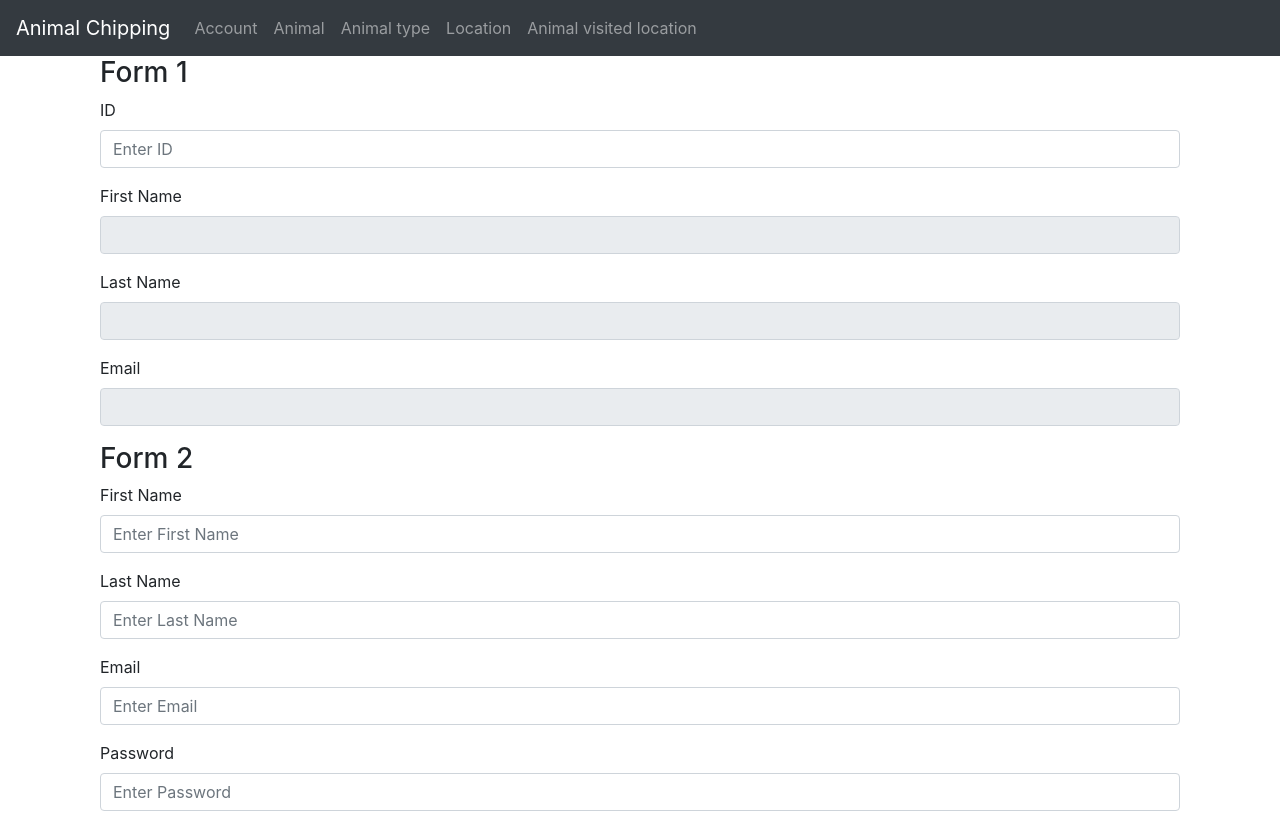
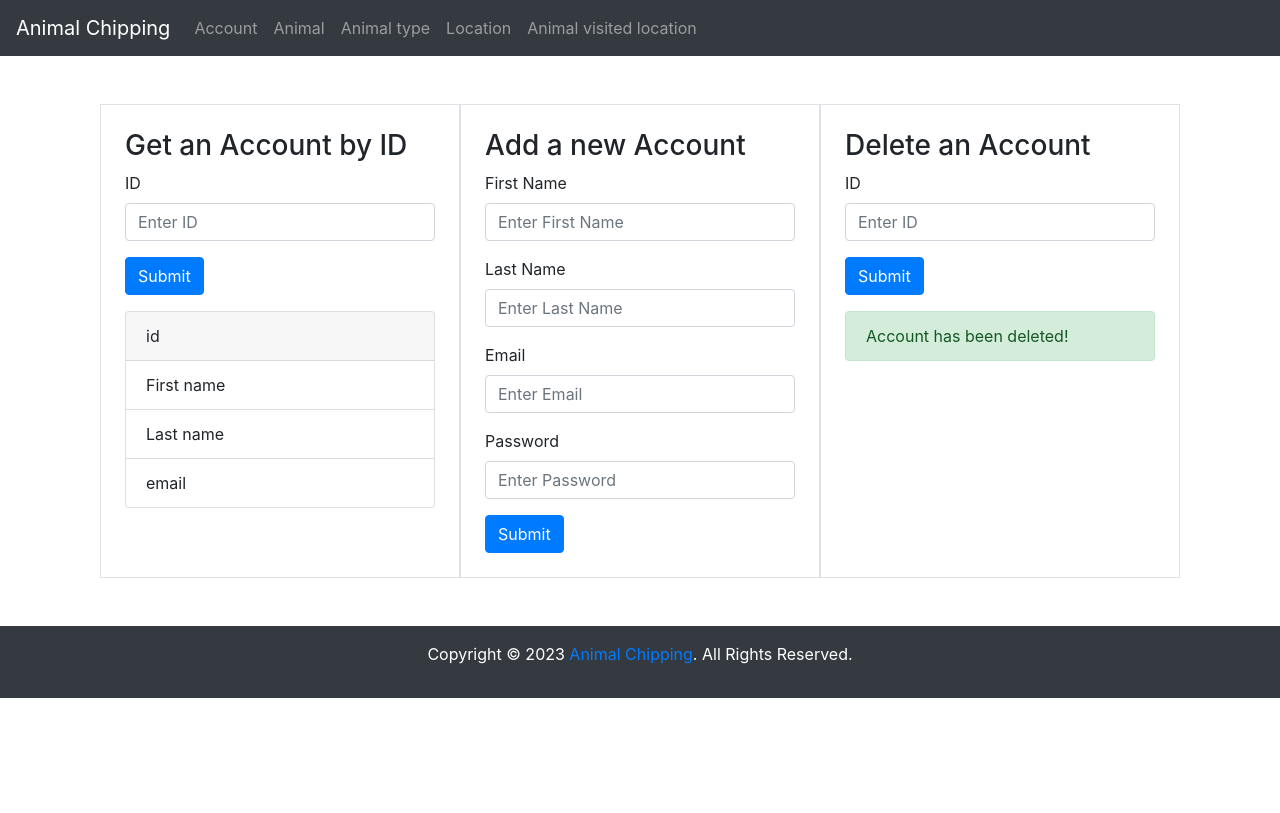
Before and after one commit to krios2146/animal-chipping-api, an Angular app in the folder animal-chipping-front/: page /account in a window 1280 px wide. Shown: the top 813 px of the page. Built offline with nearby package versions, Linux system fonts and the light colour scheme.

Commit message:
feat: add styling to the account page

```diff
--- a/animal-chipping-front/src/app/account/account.component.html
+++ b/animal-chipping-front/src/app/account/account.component.html
@@ -1,30 +1,30 @@
-<div class="container">
-    <!-- First Form -->
-    <h3>Form 1</h3>
-    <form>
+<div class="container d-flex">
+    <div class="container border p-4">
+        <h3>Get an Account by ID</h3>
+        <form class="mb-3">
             <div class="form-group">
                 <label for="id">ID</label>
                 <input type="text" class="form-control" id="id" name="id" placeholder="Enter ID">
             </div>
-        <div class="form-group">
-            <label for="firstName">First Name</label>
-            <input type="text" class="form-control" id="firstName" name="firstName" readonly>
+            <button type="submit" class="btn btn-primary">Submit</button>
+        </form>
+        <div class="card">
+            <div class="card-header">id</div>
+            <ul class="list-group list-group-flush">
+                <li class="list-group-item">First name</li>
+                <li class="list-group-item">Last name</li>
+                <li class="list-group-item">email</li>
+            </ul>
         </div>
-        <div class="form-group">
-            <label for="lastName">Last Name</label>
-            <input type="text" class="form-control" id="lastName" name="lastName" readonly>
     </div>
-        <div class="form-group">
-            <label for="email">Email</label>
-            <input type="email" class="form-control" id="email" name="email" readonly>
-        </div>
-    </form>
-    <!-- Second Form -->
-    <h3>Form 2</h3>
+
+    <div class="container border p-4">
+        <h3>Add a new Account</h3>
         <form>
             <div class="form-group">
                 <label for="firstName2">First Name</label>
-            <input type="text" class="form-control" id="firstName2" name="firstName2" placeholder="Enter First Name">
+                <input type="text" class="form-control" id="firstName2" name="firstName2"
+                    placeholder="Enter First Name">
             </div>
             <div class="form-group">
                 <label for="lastName2">Last Name</label>
@@ -38,16 +38,21 @@
                 <label for="password">Password</label>
                 <input type="password" class="form-control" id="password" name="password" placeholder="Enter Password">
             </div>
+            <button type="submit" class="btn btn-primary">Submit</button>
         </form>
-    <!-- Third Form -->
-    <h3>Form 3</h3>
+    </div>
+
+    <div class="container border p-4">
+        <h3>Delete an Account</h3>
         <form>
             <div class="form-group">
                 <label for="id2">ID</label>
                 <input type="text" class="form-control" id="id2" name="id2" placeholder="Enter ID">
             </div>
-        <div class="alert alert-success" role="alert">
+            <button type="submit" class="btn btn-primary">Submit</button>
+            <div class="alert alert-success mt-3" role="alert">
                 Account has been deleted!
             </div>
         </form>
     </div>
+</div>
--- a/animal-chipping-front/src/app/app.component.html
+++ b/animal-chipping-front/src/app/app.component.html
@@ -1,5 +1,5 @@
 <!-- Header -->
-<nav class="navbar navbar-expand-lg navbar-dark bg-dark">
+<nav class="navbar navbar-expand-lg navbar-dark bg-dark mb-5">
   <a class="navbar-brand" href="/home">Animal Chipping</a>
   <button class="navbar-toggler" type="button" data-toggle="collapse" data-target="#navbarNav" aria-controls="navbarNav"
     aria-expanded="false" aria-label="Toggle navigation">
```
Lines whose indentation alone changed are shown as unchanged.
